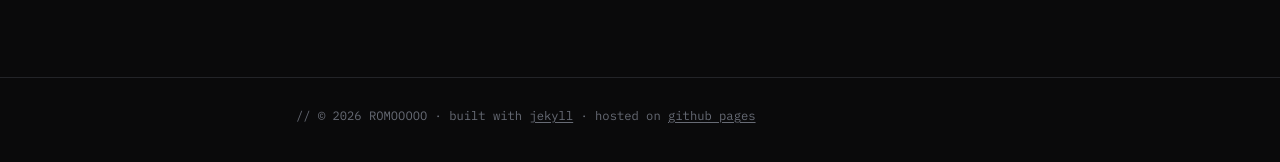
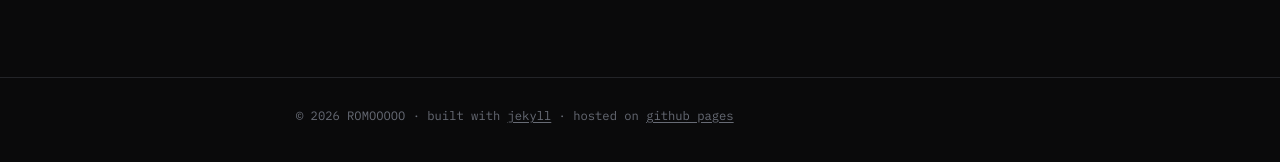
Before and after one commit to ROMOOOOO/romooooo.github.io, a Jekyll site: the page built from index.md, in a window 1280 px wide. Shown: the part 613-775 px from the top of the page. Built offline with Jekyll 4.4.1, drawn with Linux system fonts in a browser that asks for light colours.

Commit message:
Remove the // from the footer

```diff
--- a/assets/css/style.scss
+++ b/assets/css/style.scss
@@ -190,8 +190,6 @@ p { margin: 0 0 1.1em; }
     font-family: $font-mono;
     font-size: 0.76rem;
     color: $color-faint;
-
-    &::before { content: "// "; }
   }
 
   a { color: $color-faint; text-decoration: underline; text-underline-offset: 2px; }
```
Also changed, not shown: 3 other files.
